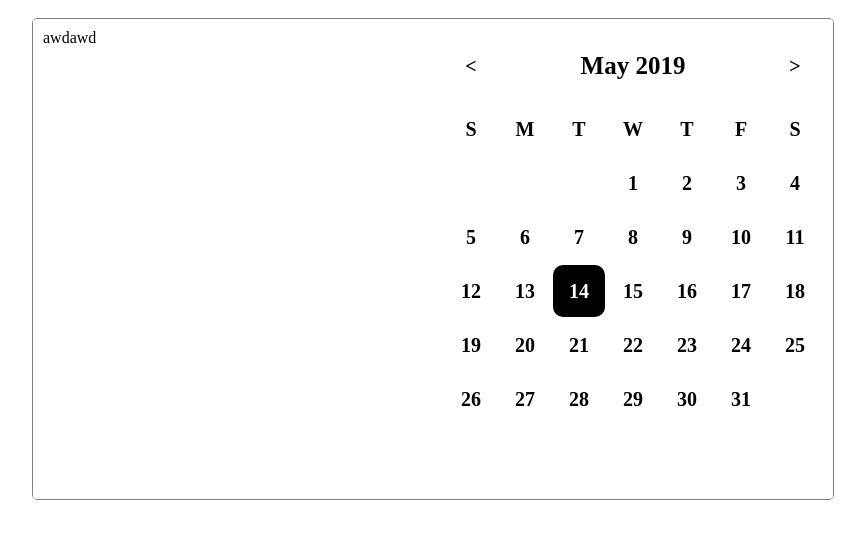
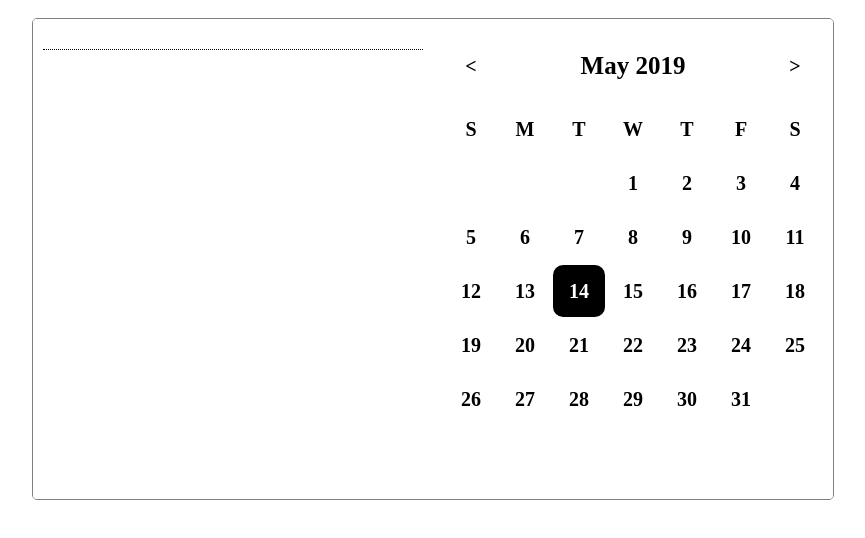
Before and after one commit to Kyounghwan01/calender-todolist, a plain HTML site: page index.html in a window 1280 px wide. Shown: the whole page, without its empty margins (207-1072 px from the left). Drawn offline with Linux system fonts and the light colour scheme; files that its build step writes are made by us from their sources; files whose address does not match are found by name.

Commit message:
Update index.html

```diff
--- a/index.html
+++ b/index.html
@@ -8,13 +8,14 @@
   <body onload="buildCalendar();">
     <div class="conatiner">
       <div class="container_left">
-        awdawd
+        <div>
+          <div id="pointDay"></div>
+          <div id="pointDate"></div>
+        </div>
+        <div class="container_left_bot"></div>
       </div>
       <div class="container_right">
-        <table
-          id="calendar"
-          align="center"
-        >
+        <table id="calendar" align="center">
           <tr>
             <!-- label은 마우스로 클릭을 편하게 해줌 -->
             <td><label onclick="prevCalendar()"><</label></td>
```
